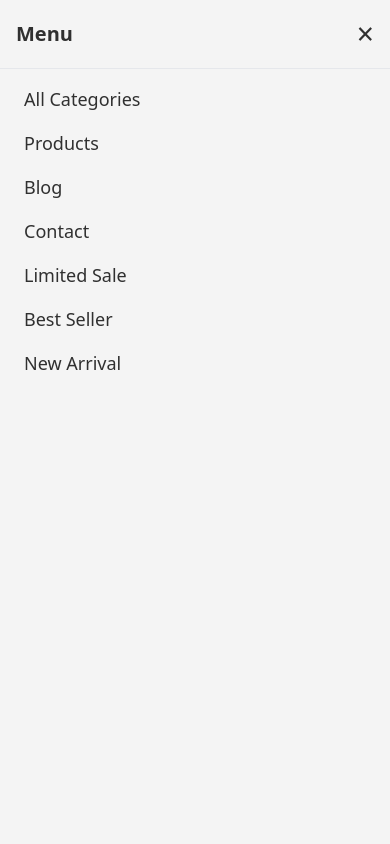
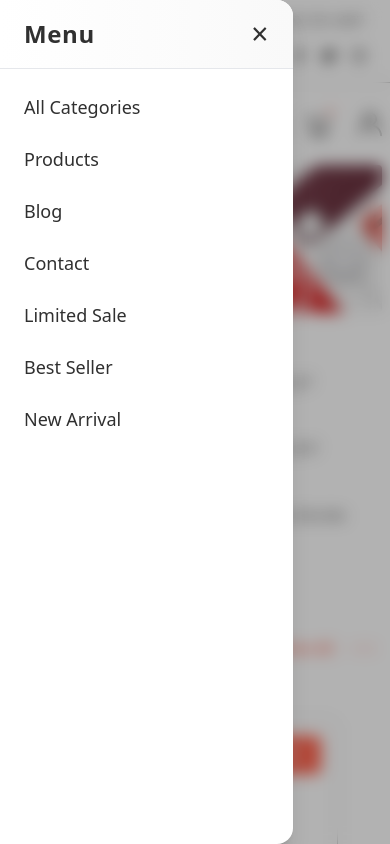
Before and after one commit to arafatYasir/Eshop, a React (Vite) app: page / in a window 390 px wide. Both pictures are taken after a click on the icon 17 px from the left and 122 px from the top of the page. Shown: the top 844 px of the page. Built offline with nearby package versions, Linux system fonts and the light colour scheme; grey boxes are pictures that could not be loaded.

Commit message:
New mobile navbar added

```diff
--- a/src/components/Banner.jsx
+++ b/src/components/Banner.jsx
@@ -5,7 +5,7 @@ const Banner = () => {
     return (
         <Container>
             <Link to="#">
-                <img className="sm:mt-8 w-[95%] mx-auto sm:w-full" src="images/banner.png" alt="banner image" />
+                <img className="object-cover sm:mt-8" src="images/banner.png" alt="banner image" />
             </Link>
         </Container>
     );
--- a/src/components/commonLayouts/Container.jsx
+++ b/src/components/commonLayouts/Container.jsx
@@ -1,6 +1,6 @@
 const Container = ({children}) => {
     return (
-        <div className="max-w-[1520px] mx-auto">
+        <div className="max-w-[1520px] mx-auto px-2 sm:px-0">
             {children}
         </div>
     );
--- a/src/components/header/BottomPart.jsx
+++ b/src/components/header/BottomPart.jsx
@@ -15,7 +15,7 @@ const BottomPart = () => {
     const dispatch = useDispatch();
 
     const handleCloseMenu = () => {
-        dispatch(closeMenu())
+        dispatch(closeMenu());
     }
 
 
@@ -142,37 +142,49 @@ const BottomPart = () => {
             </nav>
 
             {/* ----Mobile Navbar---- */}
-            <div className={`fixed inset-0 z-50 bg-[#f4f4f4] sm:hidden ${isMenuOpen ? "block" : "hidden"} transition duration-200`}>
-                <div className="flex justify-between items-center p-4 border-b border-gray-200">
-                    <h2 className="text-xl font-semibold text-[#303030]">Menu</h2>
-                    <button onClick={handleCloseMenu} className="text-3xl text-[#303030]">
+            {/* ----Mobile Navbar---- */}
+            {/* Backdrop Overlay */}
+            {isMenuOpen && (
+                <div
+                    className="fixed inset-0 bg-black/30 backdrop-blur-sm z-40 transition-opacity duration-300"
+                    onClick={handleCloseMenu}
+                ></div>
+            )}
+
+            {/* Sidebar Menu */}
+            <div className={`fixed inset-0 w-[75%] max-w-[320px] z-50 bg-white sm:hidden rounded-r-2xl shadow-xl transform ${isMenuOpen ? "translate-x-0" : "-translate-x-full"} transition-transform duration-500 ease-in-out`}>
+
+                {/* Header */}
+                <div className="flex justify-between items-center px-6 py-4 bg-gradient-to-r from-[#ffffff] to-[#f9f9f9] rounded-tr-2xl border-b border-gray-200">
+                    <h2 className="text-2xl font-bold text-[#303030] tracking-wide">Menu</h2>
+                    <button onClick={handleCloseMenu} className="text-3xl text-[#303030] hover:text-[#ff624c] transition duration-200">
                         &times;
                     </button>
                 </div>
-                <ul className="flex flex-col px-6 py-4 space-y-4">
-                    <li className="text-[#303030] text-lg font-medium active:text-[#FF624C] transition-all duration-200 cursor-pointer">
-                        All Categories
-                    </li>
-                    <li className="text-[#303030] text-lg font-medium active:text-[#FF624C] transition-all duration-200 cursor-pointer">
-                        Products
-                    </li>
-                    <li className="text-[#303030] text-lg font-medium active:text-[#FF624C] transition-all duration-200 cursor-pointer">
-                        Blog
-                    </li>
-                    <li className="text-[#303030] text-lg font-medium active:text-[#FF624C] transition-all duration-200 cursor-pointer">
-                        Contact
-                    </li>
-                    <li className="text-[#303030] text-lg font-medium active:text-[#FF624C] transition-all duration-200 cursor-pointer">
-                        Limited Sale
-                    </li>
-                    <li className="text-[#303030] text-lg font-medium active:text-[#FF624C] transition-all duration-200 cursor-pointer">
-                        Best Seller
-                    </li>
-                    <li className="text-[#303030] text-lg font-medium active:text-[#FF624C] transition-all duration-200 cursor-pointer">
-                        New Arrival
-                    </li>
+
+                {/* Menu Links */}
+                <ul className="flex flex-col px-6 py-6 space-y-6">
+                    {[
+                        "All Categories",
+                        "Products",
+                        "Blog",
+                        "Contact",
+                        "Limited Sale",
+                        "Best Seller",
+                        "New Arrival",
+                    ].map((item, index) => (
+                        <li
+                            key={index}
+                            className="relative text-lg font-medium text-[#303030] cursor-pointer group transition-colors duration-200"
+                        >
+                            {item}
+                            {/* Hover underline animation */}
+                            <span className="absolute bottom-0 left-0 w-0 h-[2px] bg-[#ff624c] group-hover:w-full transition-all duration-300 rounded"></span>
+                        </li>
+                    ))}
                 </ul>
             </div>
+
         </>
     );
 };
--- a/src/components/header/MiddlePart.jsx
+++ b/src/components/header/MiddlePart.jsx
@@ -34,23 +34,23 @@ const MiddlePart = () => {
 
     return (
         <Container>
-            <div className="flex justify-between items-center px-2 py-6 sm:py-8 sm:px-0 ">
+            <div className={`flex ${showSearch ? "justify-start" : "justify-between"} items-center py-6 sm:py-8 sm:px-0`}>
                 <div className="flex items-center gap-2">
                     <FaBars onClick={handleOpenMenu} className={`sm:hidden ${showSearch && "hidden"} text-[#303030] mb-1 text-lg`} />
                     <Link to="/">
-                        <img className="w-[110px] object-cover sm:w-full" src="images/logo.webp" alt="logo" />
+                        <img className={`w-[110px] object-cover sm:w-full ${showSearch ? "hidden" : ""}`}src="images/logo.webp" alt="logo" />
                     </Link>
                 </div>
-                <div className="flex items-center gap-12">
+                <div className={`flex items-center gap-12`}>
                     <div className="relative">
-                        <input ref={searchRef} className={`w-[308px] ${!showSearch && "hidden"} sm:inline text-sm text-[#303030] leading-5 py-[18px] pl-6 border border-[#E5E5E5] rounded-[10px] outline-none`} type="text" placeholder="Search Products ..." />
+                        <input ref={searchRef} className={`w-[308px] ${!showSearch && "hidden"} sm:inline text-sm text-[#303030] leading-5 py-[18px] pl-6 border border-[#E5E5E5] rounded-[10px] outline-none `} type="text" placeholder="Search Products ..." />
 
                         <TfiSearch className="text-lg font-bold absolute top-[50%] right-6 translate-y-[-50%] hidden sm:block" />
 
                         <TfiSearch onClick={handleShowSearch} className="text-xl sm:text-lg font-bold absolute top-[50%] right-[-30px] sm:right-6 translate-y-[-50%] mt-1 sm:mt-0 sm:hidden" />
                     </div>
 
-                    <div className="flex gap-[25px] sm:gap-[90px] items-center relative">
+                    <div className={`flex gap-[25px] sm:gap-[90px] items-center relative ${showSearch ? "hidden" : ""}`}>
                         {/* Cart */}
                         <div className="flex items-center gap-5 sm:after:content-[] sm:after:absolute sm:after:top-1/2 sm:after:left-1/2 sm:after:w-[1px] sm:after:h-[32px] sm:after:bg-[#979797] sm:after:-translate-y-1/2 sm:after:-translate-x-1/2">
                             <div className="w-[28px] sm:w-[32px]">
@@ -63,7 +63,7 @@ const MiddlePart = () => {
                         </div>
 
                         {/* User account */}
-                        <div className="flex items-center gap-6">
+                        <div className={`flex items-center gap-6 ${showSearch ? "hidden" : ""}`}>
                             <div className="w-[24px] sm:w-[28px]">
                                 <UserIcon width="full" />
                             </div>
```
